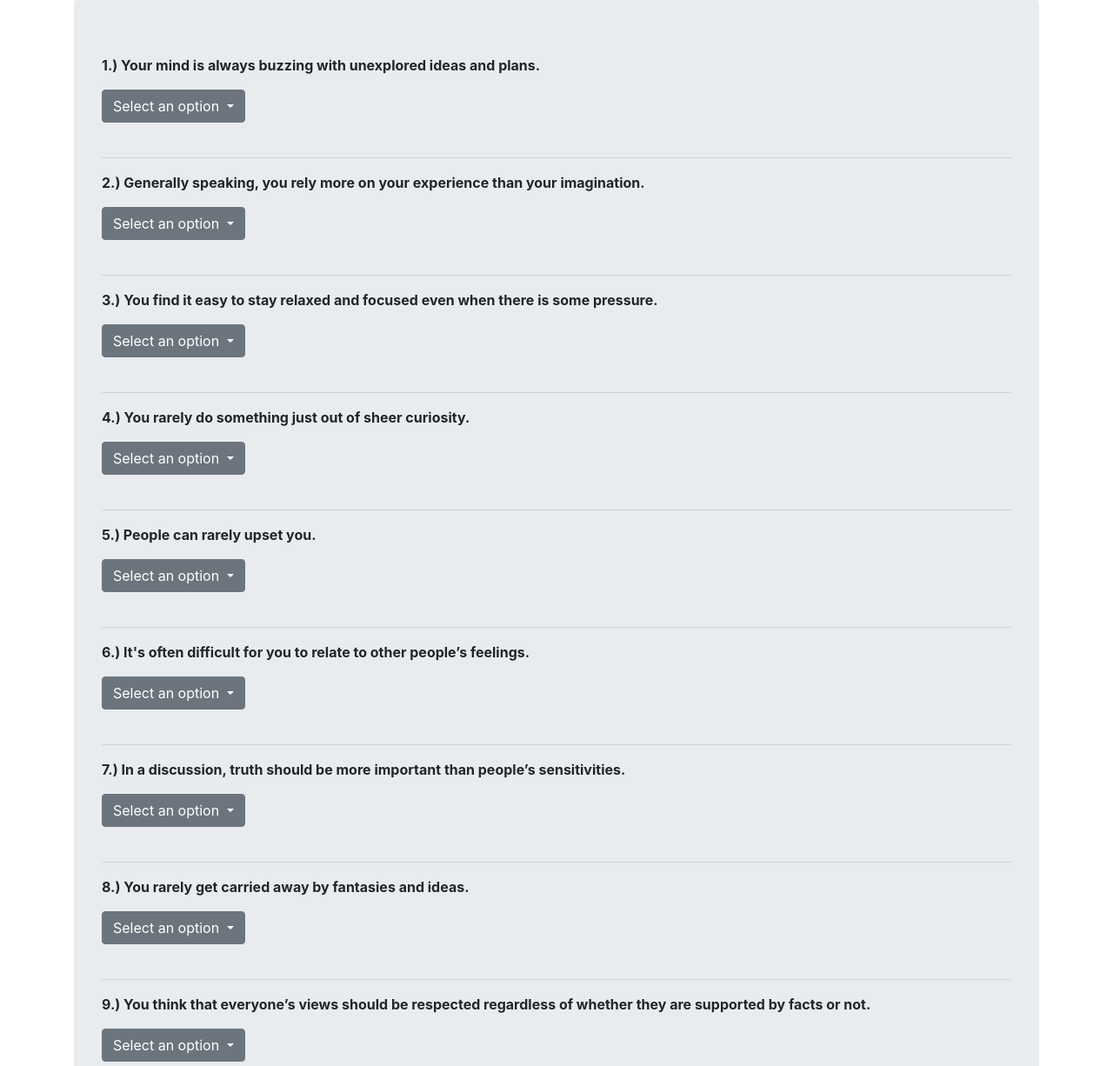
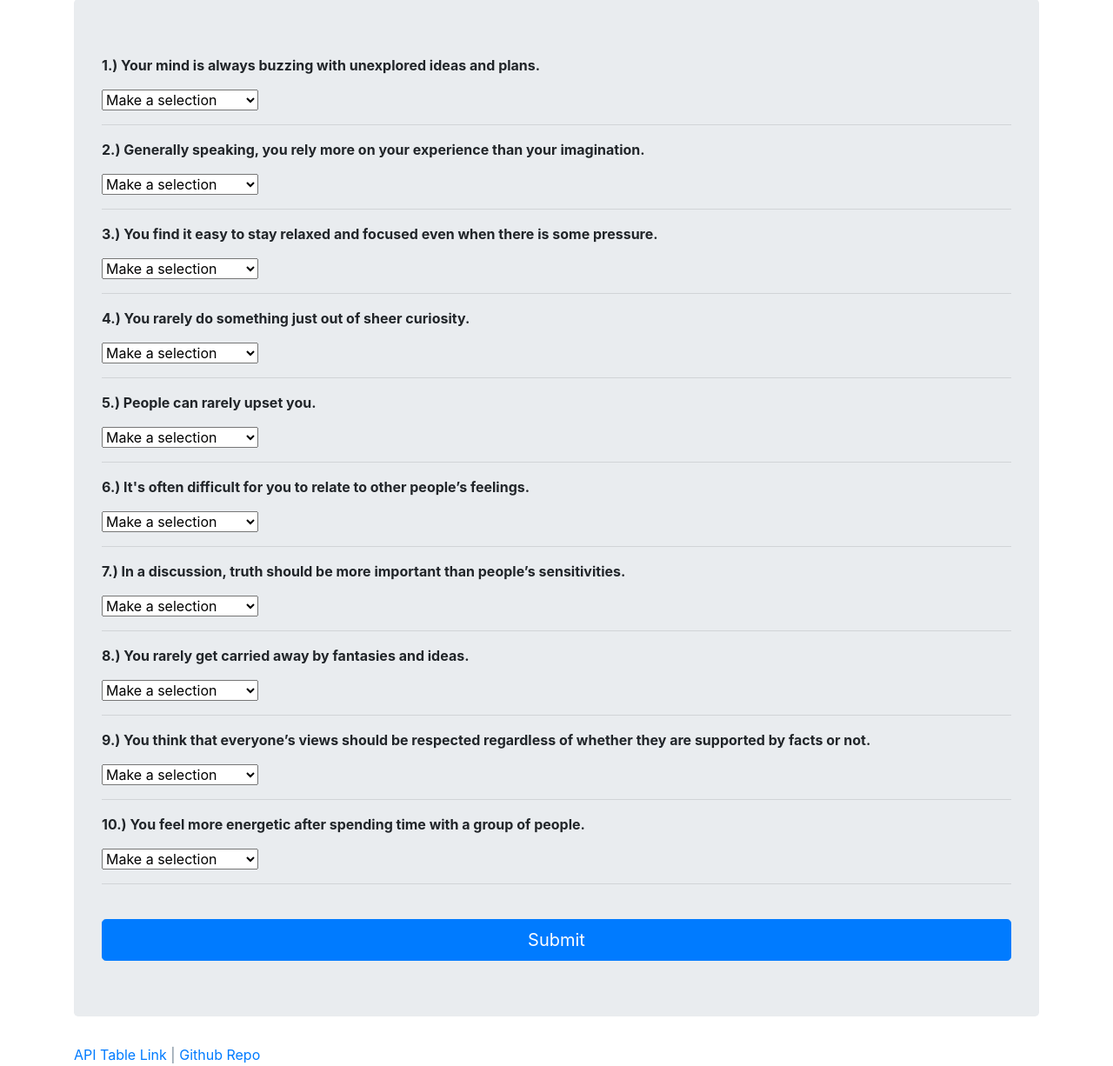
Before and after one commit to rlacon/FriendFinder, a website: page app/public/survey.html in a window 1280 px wide. Shown: the part 494-1720 px from the top of the page at 87% size. Drawn offline with nearby package versions, Linux system fonts and the light colour scheme.

Commit message:
Survey will now take in the user's info and place all their survey answers inside a scores array. Stores this data as a JSON object inside of /api/friends

```diff
--- a/app/public/survey.html
+++ b/app/public/survey.html
@@ -18,7 +18,7 @@
         <div class="jumbotron">
             <h1>Survey Questions</h1>
             <br>
-            <p>Fill out the fields below and answer the following questions to find your match!</p>
+            <p>Fill out the fields below and answer the questions to find your match!</p>
             <br>
             <div class="form-group">
                 <label for="name"><strong>Name</strong></label>
@@ -32,180 +32,138 @@
 
     <div class="container questions">
         <div class=jumbotron>
+            <div class="form-group">
+
                 <p><strong>1.) Your mind is always buzzing with unexplored ideas and plans.</strong></p>
-            <div class="dropdown">
-                <button class="btn btn-secondary dropdown-toggle" type="button" id="dropdownMenuButton"
-                    data-toggle="dropdown" aria-haspopup="true" aria-expanded="false">
-                    Select an option
-                </button>
-                <div class="dropdown-menu" aria-labelledby="dropdownMenuButton">
-                    <a class="dropdown-item" href="#">1 (Strongly Disagree)</a>
-                    <a class="dropdown-item" href="#">2</a>
-                    <a class="dropdown-item" href="#">3</a>
-                    <a class="dropdown-item" href="#">4</a>
-                    <a class="dropdown-item" href="#">5 (Strongly Agree)</a>
-                </div>
-            </div>
+                <select class="chosen-select" id="q1" placeholder="Make a selection">
+                    <option value="">Make a selection</option>
+                    <option value="1">1 (Strongly Disagree)</option>
+                    <option value="2">2</option>
+                    <option value="3">3</option>
+                    <option value="4">4</option>
+                    <option value="5">5 (Strongly Agree)</option>
+                </select>
                 <br>
                 <hr>
 
-            <p><strong>2.) Generally speaking, you rely more on your experience than your imagination.</strong></p>
-            <div class="dropdown">
-                <button class="btn btn-secondary dropdown-toggle" type="button" id="dropdownMenuButton"
-                    data-toggle="dropdown" aria-haspopup="true" aria-expanded="false">
-                    Select an option
-                </button>
-                <div class="dropdown-menu" aria-labelledby="dropdownMenuButton">
-                    <a class="dropdown-item" href="#">1 (Strongly Disagree)</a>
-                    <a class="dropdown-item" href="#">2</a>
-                    <a class="dropdown-item" href="#">3</a>
-                    <a class="dropdown-item" href="#">4</a>
-                    <a class="dropdown-item" href="#">5 (Strongly Agree)</a>
-                </div>
-            </div>
+                <p><strong>2.) Generally speaking, you rely more on your experience than your imagination.</strong>
+                </p>
+                <select class="chosen-select" id="q2" placeholder="Make a selection">
+                    <option value="">Make a selection</option>
+                    <option value="1">1 (Strongly Disagree)</option>
+                    <option value="2">2</option>
+                    <option value="3">3</option>
+                    <option value="4">4</option>
+                    <option value="5">5 (Strongly Agree)</option>
+                </select>
                 <br>
                 <hr>
 
 
-            <p><strong>3.) You find it easy to stay relaxed and focused even when there is some pressure.</strong></p>
-            <div class="dropdown">
-                <button class="btn btn-secondary dropdown-toggle" type="button" id="dropdownMenuButton"
-                    data-toggle="dropdown" aria-haspopup="true" aria-expanded="false">
-                    Select an option
-                </button>
-                <div class="dropdown-menu" aria-labelledby="dropdownMenuButton">
-                    <a class="dropdown-item" href="#">1 (Strongly Disagree)</a>
-                    <a class="dropdown-item" href="#">2</a>
-                    <a class="dropdown-item" href="#">3</a>
-                    <a class="dropdown-item" href="#">4</a>
-                    <a class="dropdown-item" href="#">5 (Strongly Agree)</a>
-                </div>
-            </div>
+                <p><strong>3.) You find it easy to stay relaxed and focused even when there is some
+                        pressure.</strong></p>
+                <select class="chosen-select" id="q3" placeholder="Make a selection">
+                    <option value="">Make a selection</option>
+                    <option value="1">1 (Strongly Disagree)</option>
+                    <option value="2">2</option>
+                    <option value="3">3</option>
+                    <option value="4">4</option>
+                    <option value="5">5 (Strongly Agree)</option>
+                </select>
                 <br>
                 <hr>
 
                 <p><strong>4.) You rarely do something just out of sheer curiosity.</strong></p>
-            <div class="dropdown">
-                <button class="btn btn-secondary dropdown-toggle" type="button" id="dropdownMenuButton"
-                    data-toggle="dropdown" aria-haspopup="true" aria-expanded="false">
-                    Select an option
-                </button>
-                <div class="dropdown-menu" aria-labelledby="dropdownMenuButton">
-                    <a class="dropdown-item" href="#">1 (Strongly Disagree)</a>
-                    <a class="dropdown-item" href="#">2</a>
-                    <a class="dropdown-item" href="#">3</a>
-                    <a class="dropdown-item" href="#">4</a>
-                    <a class="dropdown-item" href="#">5 (Strongly Agree)</a>
-                </div>
-            </div>
+                <select class="chosen-select" id="q4" placeholder="Make a selection">
+                    <option value="">Make a selection</option>
+                    <option value="1">1 (Strongly Disagree)</option>
+                    <option value="2">2</option>
+                    <option value="3">3</option>
+                    <option value="4">4</option>
+                    <option value="5">5 (Strongly Agree)</option>
+                </select>
                 <br>
                 <hr>
 
                 <p><strong>5.) People can rarely upset you.</strong></p>
-            <div class="dropdown">
-                <button class="btn btn-secondary dropdown-toggle" type="button" id="dropdownMenuButton"
-                    data-toggle="dropdown" aria-haspopup="true" aria-expanded="false">
-                    Select an option
-                </button>
-                <div class="dropdown-menu" aria-labelledby="dropdownMenuButton">
-                    <a class="dropdown-item" href="#">1 (Strongly Disagree)</a>
-                    <a class="dropdown-item" href="#">2</a>
-                    <a class="dropdown-item" href="#">3</a>
-                    <a class="dropdown-item" href="#">4</a>
-                    <a class="dropdown-item" href="#">5 (Strongly Agree)</a>
-                </div>
-            </div>
+                <select class="chosen-select" id="q5" placeholder="Make a selection">
+                    <option value="">Make a selection</option>
+                    <option value="1">1 (Strongly Disagree)</option>
+                    <option value="2">2</option>
+                    <option value="3">3</option>
+                    <option value="4">4</option>
+                    <option value="5">5 (Strongly Agree)</option>
+                </select>
                 <br>
                 <hr>
 
                 <p><strong>6.) It's often difficult for you to relate to other people’s feelings.</strong></p>
-            <div class="dropdown">
-                <button class="btn btn-secondary dropdown-toggle" type="button" id="dropdownMenuButton"
-                    data-toggle="dropdown" aria-haspopup="true" aria-expanded="false">
-                    Select an option
-                </button>
-                <div class="dropdown-menu" aria-labelledby="dropdownMenuButton">
-                    <a class="dropdown-item" href="#">1 (Strongly Disagree)</a>
-                    <a class="dropdown-item" href="#">2</a>
-                    <a class="dropdown-item" href="#">3</a>
-                    <a class="dropdown-item" href="#">4</a>
-                    <a class="dropdown-item" href="#">5 (Strongly Agree)</a>
-                </div>
-            </div>
+                <select class="chosen-select" id="q6" placeholder="Make a selection">
+                    <option value="">Make a selection</option>
+                    <option value="1">1 (Strongly Disagree)</option>
+                    <option value="2">2</option>
+                    <option value="3">3</option>
+                    <option value="4">4</option>
+                    <option value="5">5 (Strongly Agree)</option>
+                </select>
                 <br>
                 <hr>
 
-            <p><strong>7.) In a discussion, truth should be more important than people’s sensitivities.</strong></p>
-            <div class="dropdown">
-                <button class="btn btn-secondary dropdown-toggle" type="button" id="dropdownMenuButton"
-                    data-toggle="dropdown" aria-haspopup="true" aria-expanded="false">
-                    Select an option
-                </button>
-                <div class="dropdown-menu" aria-labelledby="dropdownMenuButton">
-                    <a class="dropdown-item" href="#">1 (Strongly Disagree)</a>
-                    <a class="dropdown-item" href="#">2</a>
-                    <a class="dropdown-item" href="#">3</a>
-                    <a class="dropdown-item" href="#">4</a>
-                    <a class="dropdown-item" href="#">5 (Strongly Agree)</a>
-                </div>
-            </div>
+                <p><strong>7.) In a discussion, truth should be more important than people’s sensitivities.</strong>
+                </p>
+                <select class="chosen-select" id="q7" placeholder="Make a selection">
+                    <option value="">Make a selection</option>
+                    <option value="1">1 (Strongly Disagree)</option>
+                    <option value="2">2</option>
+                    <option value="3">3</option>
+                    <option value="4">4</option>
+                    <option value="5">5 (Strongly Agree)</option>
+                </select>
                 <br>
                 <hr>
 
                 <p><strong>8.) You rarely get carried away by fantasies and ideas.</strong></p>
-            <div class="dropdown">
-                <button class="btn btn-secondary dropdown-toggle" type="button" id="dropdownMenuButton"
-                    data-toggle="dropdown" aria-haspopup="true" aria-expanded="false">
-                    Select an option
-                </button>
-                <div class="dropdown-menu" aria-labelledby="dropdownMenuButton">
-                    <a class="dropdown-item" href="#">1 (Strongly Disagree)</a>
-                    <a class="dropdown-item" href="#">2</a>
-                    <a class="dropdown-item" href="#">3</a>
-                    <a class="dropdown-item" href="#">4</a>
-                    <a class="dropdown-item" href="#">5 (Strongly Agree)</a>
-                </div>
-            </div>
+                <select class="chosen-select" id="q8" placeholder="Make a selection">
+                    <option value="">Make a selection</option>
+                    <option value="1">1 (Strongly Disagree)</option>
+                    <option value="2">2</option>
+                    <option value="3">3</option>
+                    <option value="4">4</option>
+                    <option value="5">5 (Strongly Agree)</option>
+                </select>
                 <br>
                 <hr>
 
-            <p><strong>9.) You think that everyone’s views should be respected regardless of whether they are supported
+                <p><strong>9.) You think that everyone’s views should be respected regardless of whether they are
+                        supported
                         by facts or not.</strong></p>
-            <div class="dropdown">
-                <button class="btn btn-secondary dropdown-toggle" type="button" id="dropdownMenuButton"
-                    data-toggle="dropdown" aria-haspopup="true" aria-expanded="false">
-                    Select an option
-                </button>
-                <div class="dropdown-menu" aria-labelledby="dropdownMenuButton">
-                    <a class="dropdown-item" href="#">1 (Strongly Disagree)</a>
-                    <a class="dropdown-item" href="#">2</a>
-                    <a class="dropdown-item" href="#">3</a>
-                    <a class="dropdown-item" href="#">4</a>
-                    <a class="dropdown-item" href="#">5 (Strongly Agree)</a>
-                </div>
-            </div>
+                <select class="chosen-select" id="q9" placeholder="Make a selection">
+                    <option value="">Make a selection</option>
+                    <option value="1">1 (Strongly Disagree)</option>
+                    <option value="2">2</option>
+                    <option value="3">3</option>
+                    <option value="4">4</option>
+                    <option value="5">5 (Strongly Agree)</option>
+                </select>
                 <br>
                 <hr>
 
                 <p><strong>10.) You feel more energetic after spending time with a group of people.</strong></p>
-            <div class="dropdown">
-                <button class="btn btn-secondary dropdown-toggle" type="button" id="dropdownMenuButton"
-                    data-toggle="dropdown" aria-haspopup="true" aria-expanded="false">
-                    Select an option
-                </button>
-                <div class="dropdown-menu" aria-labelledby="dropdownMenuButton">
-                    <a class="dropdown-item" href="#">1 (Strongly Disagree)</a>
-                    <a class="dropdown-item" href="#">2</a>
-                    <a class="dropdown-item" href="#">3</a>
-                    <a class="dropdown-item" href="#">4</a>
-                    <a class="dropdown-item" href="#">5 (Strongly Agree)</a>
-                </div>
-            </div>
+                <select class="chosen-select" id="q10" placeholder="Make a selection">
+                    <option value="">Make a selection</option>
+                    <option value="1">1 (Strongly Disagree)</option>
+                    <option value="2">2</option>
+                    <option value="3">3</option>
+                    <option value="4">4</option>
+                    <option value="5">5 (Strongly Agree)</option>
+                </select>
                 <br>
                 <hr>
 
+            </div>
+
             <br>
-            <button type="submit" class="btn btn-primary btn-lg btn-block">Submit</button>
+            <button type="submit" class="btn btn-primary btn-lg btn-block" id="submit">Submit</button>
 
         </div>
         <a href="/api/friends" class="stretched-link">API Table Link</a><span style="color: lightslategray;"> |
@@ -220,23 +178,39 @@
         // Our api recognizes the route (/api/tables)... and then runs the associated code (found in api-routes.js).
         // In this case the associated code "saves" the data to the table-data.js file or waitinglist-data.js file
 
-        $(".submit").on("click", function (event) {
+        $("#submit").on("click", function (event) {
             event.preventDefault();
+
 
             // Here we grab the form elements
             var newFriend = {
-                name: $("#name").val().trim(),
-                photo: $("#photo").val().trim(),
+                friendName: $("#name").val().trim(),
+                friendPhoto: $("#photo").val().trim(),
+                // scores: $("#q1").val().trim() + $("#q2").val().trim(),
+                // scores: $(".chosen-select").val().trim()
+                scores: [
+                    $('#q1').val(),
+                    $('#q2').val(),
+                    $('#q3').val(),
+                    $('#q4').val(),
+                    $('#q5').val(),
+                    $('#q6').val(),
+                    $('#q7').val(),
+                    $('#q8').val(),
+                    $('#q9').val(),
+                    $('#q10').val(),
+                ]
             };
 
             console.log(newFriend);
+
 
             // This line is the magic. It's very similar to the standard ajax function we used.
             // Essentially we give it a URL, we give it the object we want to send, then we have a "callback".
             // The callback is the response of the server. In our case, we set up code in api-routes that "returns" true or false
             // depending on if a tables is available or not.
 
-            $.post("/friends", newFriend,
+            $.post("/api/friends", newFriend,
                 function (data) {
 
                     if (data) {
--- a/server.js
+++ b/server.js
@@ -1,6 +1,5 @@
 // Dependencies
 var express = require("express");
-var path = require("path");
 
 // Create express app instance.
 var app = express();
```
Also changed, not shown: app/data/friends.js (+6 -9 lines), app/routing/apiRoutes.js (+22 -27 lines), app/routing/htmlRoutes.js (+14 -20 lines). Lines whose indentation alone changed are shown as unchanged.
